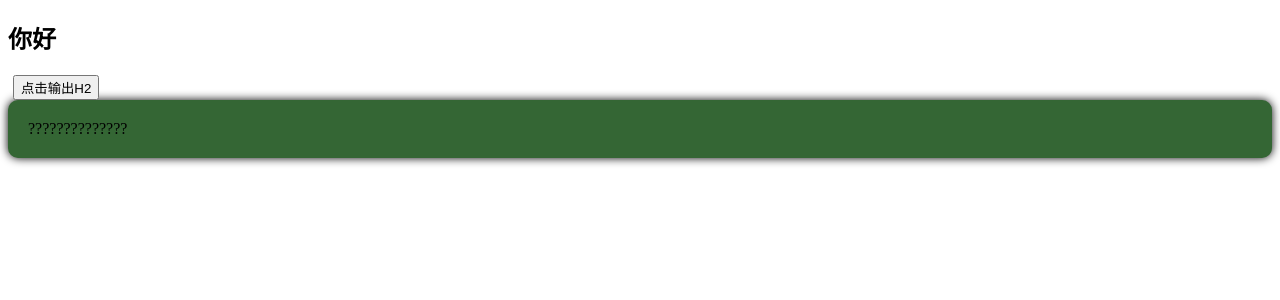
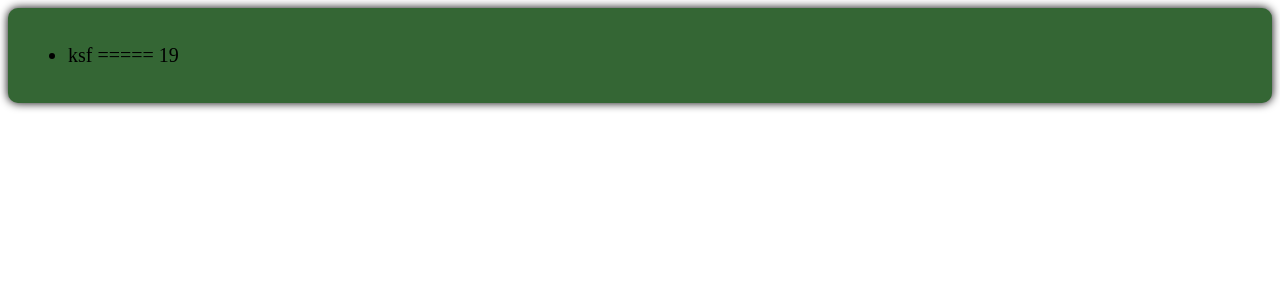
Before and after one commit to zhumengyangi/vue3_study, a Vue app: page / in a window 1280 px wide. Shown: the top 300 px of the page. Built offline with nearby package versions, Linux system fonts and the light colour scheme.

Commit message:
withDefaults

```diff
--- a/src/App.vue
+++ b/src/App.vue
@@ -1,20 +1,19 @@
 <!-- html -->
 <template>
-    <h2 ref="titl2">你好</h2>
-    <button @click="showLog">点击输出H2</button>
-    <Person/>
+    <Person a="哈哈"/>
 </template>
 
 <!-- js/ts -->
 <script lang="ts" setup name="App">
-    import Person from './components/Preson.vue'
-    import {ref} from 'vue'
+import Person from './components/Preson.vue'
+import { reactive } from 'vue'
+import {type Persons} from '@/types'
 
-    let titl2 = ref()
-
-    function showLog(){
-        console.log(titl2.value)
-    }
+let personList = reactive<Persons>([
+    {id:'dasdkjalkdjl1',name:'张三', age:18},
+    {id:'dasdkjalkdjl2',name:'李四', age:20},
+    {id:'dasdkjalkdjl3',name:'王五', age:23, x:222}
+])
 </script>
 
 <!-- css -->
--- a/src/components/Preson.vue
+++ b/src/components/Preson.vue
@@ -1,18 +1,37 @@
 <template>
     <div class="person">
-        ??????????????
+        <ul>
+            <li v-for="p in list" :key="p.id">
+                {{ p.name }} ===== {{ p.age }}
+            </li>
+        </ul>
     </div>
 </template>
 
 
 <script lang="ts" setup name="Person">
-import { type PersonInter, type Persons } from '@/types'
+import { defineProps,withDefaults } from 'vue'
+import { type Persons } from '@/types'
 
-let personList: Persons = [
-    { id: 'asdidlj1idfd1', name: '张三', age: 70 },
-    { id: 'asdidlj1idfd2', name: '李四', age: 18 },
-    { id: 'asdidlj1idfd3', name: '王五', age: 3 }
-]
+// 接收
+// defineProps(['list'])
+
+// 接收 + 限制类型
+// defineProps<{list:Persons}>()
+
+// 接收 + 限制类型 + 必要性 + 指定默认值
+withDefaults(defineProps<{list?:Persons}>(),{
+    list:()=> [{
+        id:'wejhkfwh11',name:'ksf',age:19
+    }]
+})
+
+
+
+
+// 接收 同时赋值
+// let x = defineProps(['a'])
+
 </script>
 
 
--- a/src/types/index.ts
+++ b/src/types/index.ts
@@ -2,7 +2,8 @@
 export interface PersonInter {
     id: string,
     name: string,
-    age: number
+    age: number,
+    x?:number
 }
 
 // 自定义类型
```
